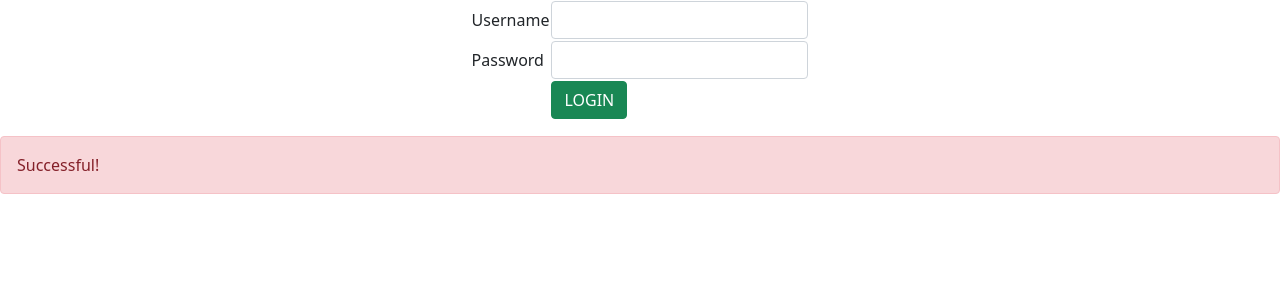
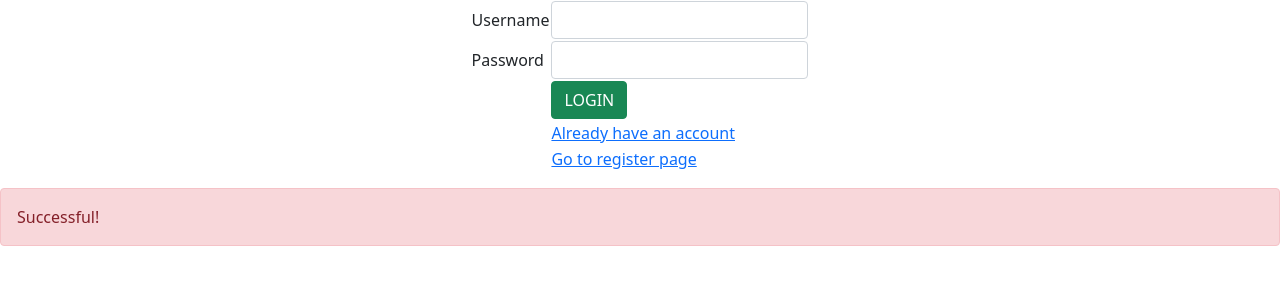
Before and after one commit to Sania2001/WebApp_User-Login, a Flask app: page /login in a window 1280 px wide. Shown: the top 300 px of the page. Run offline with Flask 2, Linux system fonts and the light colour scheme.

Commit message:
Pages connected

```diff
--- a/templates/login.html
+++ b/templates/login.html
@@ -26,6 +26,14 @@
             <td></td>
             <td><button class="btn btn-success">LOGIN</button></td>
         </tr>
+        <tr>
+            <td></td>
+            <td><a href="/login">Already have an account</a></td>
+        </tr>
+        <tr>
+            <td></td>
+            <td><a href="/register">Go to register page</a></td>
+        </tr>
     </table>
     </div>
 </div>
```
